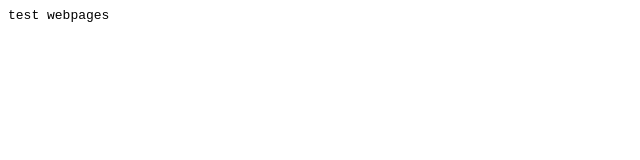
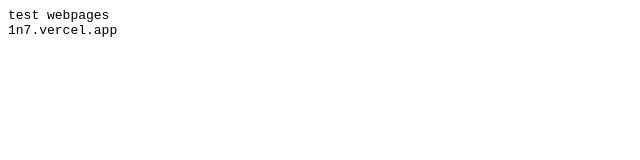
Before and after one commit to 1n73llx/1n7, a plain HTML site: page index.html in a window 1280 px wide. Shown: the whole page, without its empty margins (0-640 px from the left). Drawn offline with Linux system fonts and the light colour scheme.

Commit message:
Update index.html

```diff
--- a/index.html
+++ b/index.html
@@ -1,6 +1,6 @@
 <html>
 <pre>
 test webpages
-
+1n7.vercel.app
 </pre>
 </html>
```
